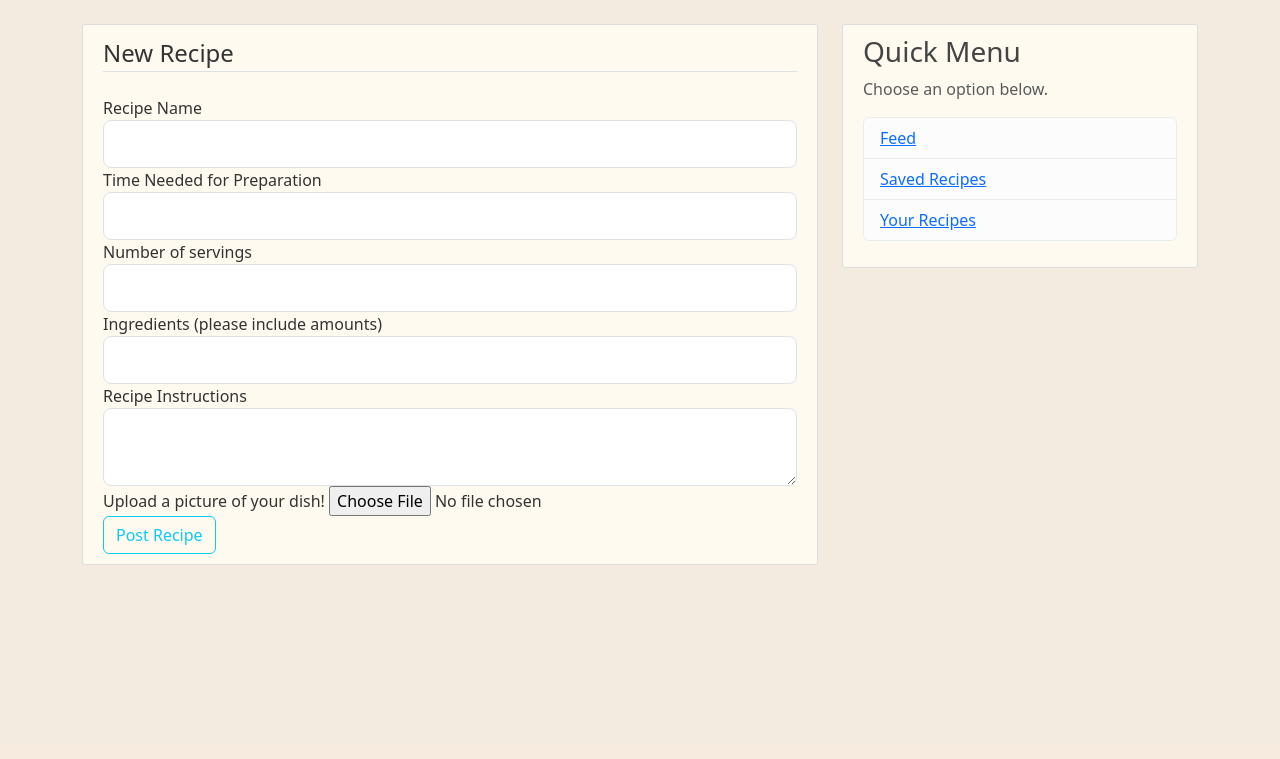
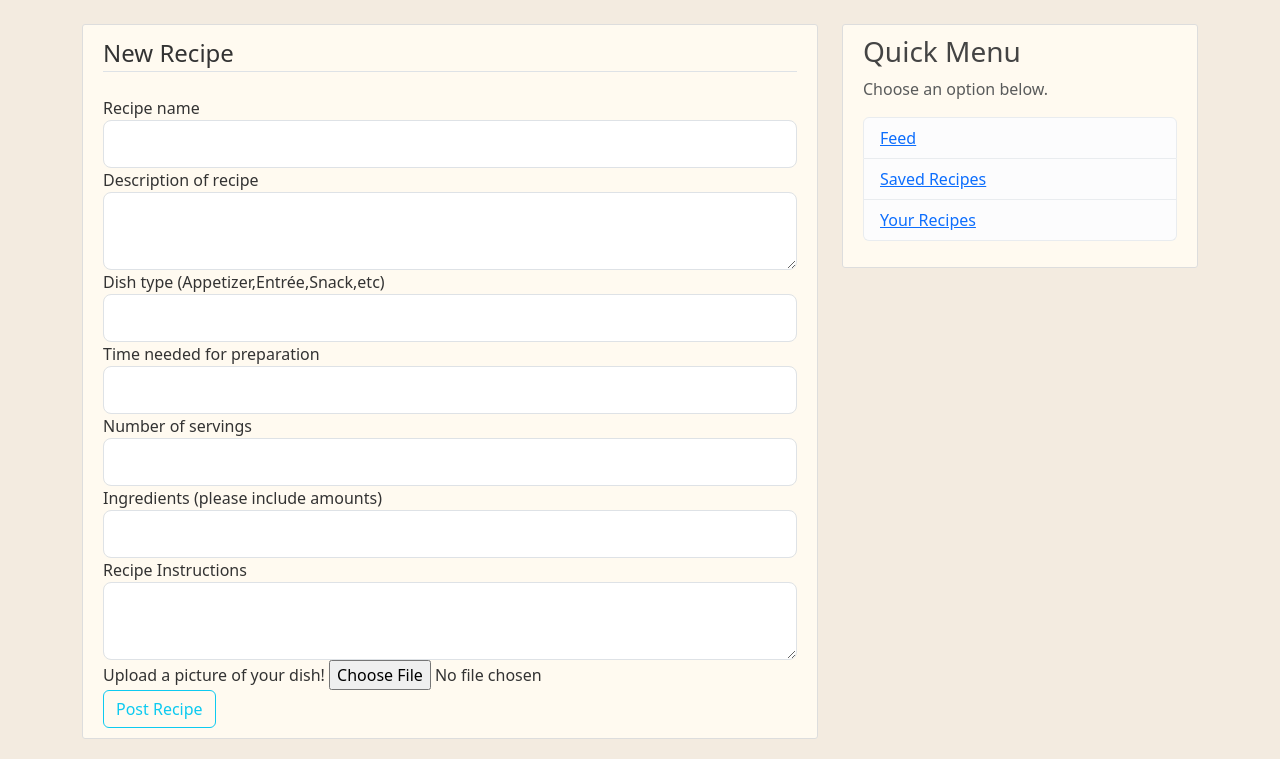
Before and after one commit to JMata28/recipe_app, a Flask app: page /recipe/new in a window 1280 px wide. Shown: the part 56-815 px from the top of the page. Before the commit the page ends 621 px from the top, so only its background shows below. Run offline with Flask 3, Linux system fonts and the light colour scheme; the visitor is signed in with stand-in values (Sample User, id 1); some libraries are stand-ins or nearby versions.

Commit message:
improved search bar feature to not be caps sensitive. updated app to have recipe descriptions and recipe types

```diff
--- a/capstone_main/forms.py
+++ b/capstone_main/forms.py
@@ -54,8 +54,10 @@ class UpdateAccountForm(FlaskForm):
                 raise ValidationError('That email is taken. Please choose a different one.')
 
 class RecipeForm(FlaskForm):
-    recipe_name = StringField('Recipe Name', validators=[DataRequired()])
-    time_needed = StringField('Time Needed for Preparation', validators=[DataRequired()])
+    recipe_name = StringField('Recipe name', validators=[DataRequired()])
+    description = TextAreaField('Description of recipe', validators=[DataRequired()])
+    dish_type = StringField('Dish type (Appetizer,Entrée,Snack,etc)')
+    time_needed = StringField('Time needed for preparation', validators=[DataRequired()])
     serves = IntegerField('Number of servings', validators=[DataRequired()])
     ingredients = StringField('Ingredients (please include amounts)', validators=[DataRequired()])
     instructions = TextAreaField('Recipe Instructions', validators=[DataRequired()]) #recipe
--- a/capstone_main/models.py
+++ b/capstone_main/models.py
@@ -29,6 +29,8 @@ class Recipe(db.Model):
     id = db.Column(db.Integer, primary_key=True)
     dish_name = db.Column(db.String(150), nullable=False)
     date_posted = db.Column(db.DateTime, nullable=False, default=datetime.now(timezone.utc)) #corrected for the deprecation of datetime.utcnow
+    description = db.Column(db.Text, nullable=False)
+    dish_type = db.Column(db.String(50), default='Other')
     time_needed = db.Column(db.String(100), nullable=False)
     serves = db.Column(db.Integer, nullable= False)
     ingredients = db.Column(db.Text, nullable =  False)
--- a/capstone_main/routes.py
+++ b/capstone_main/routes.py
@@ -99,7 +99,7 @@ def new_recipe():
             dish_picture_file = save_picture(form.dish_picture.data, True)
         else:
             dish_picture_file = 'default_recipe_pic.png'
-        new_dish = Recipe(dish_name=form.recipe_name.data, time_needed=form.time_needed.data, serves=form.serves.data, ingredients=form.ingredients.data, recipe=form.instructions.data, image_file=dish_picture_file, author=current_user)
+        new_dish = Recipe(dish_name=form.recipe_name.data.lower(), description=form.description.data, dish_type = form.dish_type.data, time_needed=form.time_needed.data, serves=form.serves.data, ingredients=form.ingredients.data, recipe=form.instructions.data, image_file=dish_picture_file, author=current_user)
         db.session.add(new_dish)
         db.session.commit()
         flash('Your new recipe has been posted!', 'success')
@@ -109,6 +109,8 @@ def new_recipe():
 
 #Format for quering the Google Gemini in JSON format was obtained from Google Gemini Documentation: https://ai.google.dev/gemini-api/docs/structured-output?lang=python
 class Similar_recipes(BaseModel):
+  brief_description_of_dish: str
+  dish_type: str
   time_needed: str
   serves: int
   ingredients: str
@@ -144,7 +146,9 @@ def update_recipe(recipe_id):
         abort(403)
     form = RecipeForm()
     if form.validate_on_submit():
-        recipe.dish_name = form.recipe_name.data
+        recipe.dish_name = form.recipe_name.data.lower()
+        recipe.description=form.description.data
+        recipe.dish_type = form.dish_type.data
         recipe.time_needed = form.time_needed.data
         recipe.serves = form.serves.data
         recipe.ingredients = form.ingredients.data
@@ -156,7 +160,9 @@ def update_recipe(recipe_id):
         flash('Your recipe has been updated!', 'success')
         return redirect(url_for('recipe_page', recipe_id=recipe.id))
     elif request.method == 'GET':
-        form.recipe_name.data = recipe.dish_name
+        form.recipe_name.data = recipe.dish_name.title()
+        form.description.data = recipe.description
+        form.dish_type.data = recipe.dish_type
         form.time_needed.data = recipe.time_needed
         form.serves.data =  recipe.serves
         form.ingredients.data = recipe.ingredients
@@ -230,13 +236,15 @@ def ai_recipe(dish_name):
             dish_picture_file = save_picture(form.dish_picture.data, True)
         else:
             dish_picture_file = 'default_recipe_pic.png'
-        new_dish = Recipe(dish_name=form.recipe_name.data, time_needed=form.time_needed.data, serves=form.serves.data, ingredients=form.ingredients.data, recipe=form.instructions.data, image_file=dish_picture_file, author=current_user)
+        new_dish = Recipe(dish_name=form.recipe_name.data.lower(), description=form.description.data, dish_type = form.dish_type.data, time_needed=form.time_needed.data, serves=form.serves.data, ingredients=form.ingredients.data, recipe=form.instructions.data, image_file=dish_picture_file, author=current_user)
         db.session.add(new_dish)
         db.session.commit()
         flash('Your new recipe has been posted!', 'success')
         return redirect(url_for('user_recipes', username=current_user.username) )
     elif request.method == 'GET':
-        form.recipe_name.data = dish_name
+        form.recipe_name.data = dish_name.title()
+        form.description.data = similar_recipe.brief_description_of_dish
+        form.dish_type.data = similar_recipe.dish_type
         form.time_needed.data = similar_recipe.time_needed
         form.serves.data =  similar_recipe.serves
         form.ingredients.data = similar_recipe.ingredients
@@ -248,5 +256,5 @@ def ai_recipe(dish_name):
 def search_recipe():
     dish_name = request.form.get('dish_name') #to get the data from the search bar form item in the html
     page = request.args.get('page', 1, type=int)
-    recipes_found = Recipe.query.filter_by(dish_name=dish_name).order_by(Recipe.date_posted.asc()).paginate(page=page, per_page=5)
+    recipes_found = Recipe.query.filter_by(dish_name=dish_name.lower()).order_by(Recipe.date_posted.asc()).paginate(page=page, per_page=5)
     return render_template('display_recipes.html', title='Recipe Search Results', posts=recipes_found, user=current_user, recipe_type='search_recipes', dish_name_entered=dish_name)
--- a/capstone_main/templates/create_recipe.html
+++ b/capstone_main/templates/create_recipe.html
@@ -17,6 +17,34 @@
                     </div>
                 {% else %}
                     {{ form.recipe_name(class="form-control form-control-lg") }}
+                {% endif %}
+            </div>
+            <!-- Description Field -->
+            <div class="form-group">
+                {{ form.description.label(class="form-control-label") }}
+                {% if form.description.errors %}
+                    {{ form.description(class="form-control form-control-lg is-invalid") }}
+                    <div class="invalid-feedback">
+                        {% for error in form.description.errors %}
+                            <span>{{ error }}</span>
+                        {% endfor %}
+                    </div>
+                {% else %}
+                    {{ form.description(class="form-control form-control-lg") }}
+                {% endif %}
+            </div>
+            <!-- Dish Type Field -->
+            <div class="form-group">
+                {{ form.dish_type.label(class="form-control-label") }}
+                {% if form.dish_type.errors %}
+                    {{ form.dish_type(class="form-control form-control-lg is-invalid") }}
+                    <div class="invalid-feedback">
+                        {% for error in form.dish_type.errors %}
+                            <span>{{ error }}</span>
+                        {% endfor %}
+                    </div>
+                {% else %}
+                    {{ form.dish_type(class="form-control form-control-lg") }}
                 {% endif %}
             </div>
             <!-- Time Needed Field -->
--- a/capstone_main/templates/home.html
+++ b/capstone_main/templates/home.html
@@ -6,7 +6,7 @@
                 <div class="card" style="width: 18rem;">
                     <img src="{{ url_for('static', filename='recipe_pictures/' + post.image_file)}}" class="card-img-top .img-fluid" style="height:250px; object-fit: cover;" alt="...">
                     <div class="card-body">
-                        <h5 class="card-title">{{ post.dish_name}}</h5>
+                        <h5 class="card-title">{{ post.dish_name.title() }}</h5>
                         <h6 class="card-subtitle mb-2 text-muted">
                             <a href="{{ url_for('user_recipes', username=post.author.username)}}">Recipe by: {{ post.author.username }}</a>
                         </h6>
--- a/capstone_main/templates/recipe.html
+++ b/capstone_main/templates/recipe.html
@@ -13,7 +13,7 @@
               </div>
             {% endif %}
         </div>
-        <h2 class="article-title">{{ post.dish_name }}</h2>
+        <h2 class="article-title">{{ post.dish_name.title() }}</h2>
         <div class="card mb-3">
             <div class="row g-0">
                 <div class="col-md-4">
@@ -21,6 +21,10 @@
                 </div>
                 <div class="card-body flex-grow-1 col-md-8 d-flex flex-column position-relative">
                     <dl class="row">
+                        <dt class="col-sm-3">Description</dt>
+                        <dd class="col-sm-9">{{ post.description }} Servings </dd>
+                        <dt class="col-sm-3">Dish Type</dt>
+                        <dd class="col-sm-9">{{ post.dish_type }} Servings </dd>
                         <dt class="col-sm-3">Time Needed</dt>
                         <dd class="col-sm-9">{{ post.time_needed }}</dd>
                         <dt class="col-sm-3">Serves</dt>
```
Also changed, not shown: capstone_main/templates/display_recipes.html (+5 -3 lines), capstone_main/static/profile_pictures/f2838b984a4d9329.jpg (deleted), capstone_main/static/recipe_pictures/102160a18963559a.jpeg (deleted), capstone_main/static/recipe_pictures/151db23b835dc442.jpg (deleted), capstone_main/static/recipe_pictures/197da313015b25b7.jpg (deleted), capstone_main/static/recipe_pictures/1c03c814320876e9.jpeg (deleted), capstone_main/static/recipe_pictures/20d762edb606f827.jpg (deleted), capstone_main/static/recipe_pictures/703d31e92986dce3.jpg (deleted), capstone_main/static/recipe_pictures/b72820baf81829b6.jpg (deleted).
